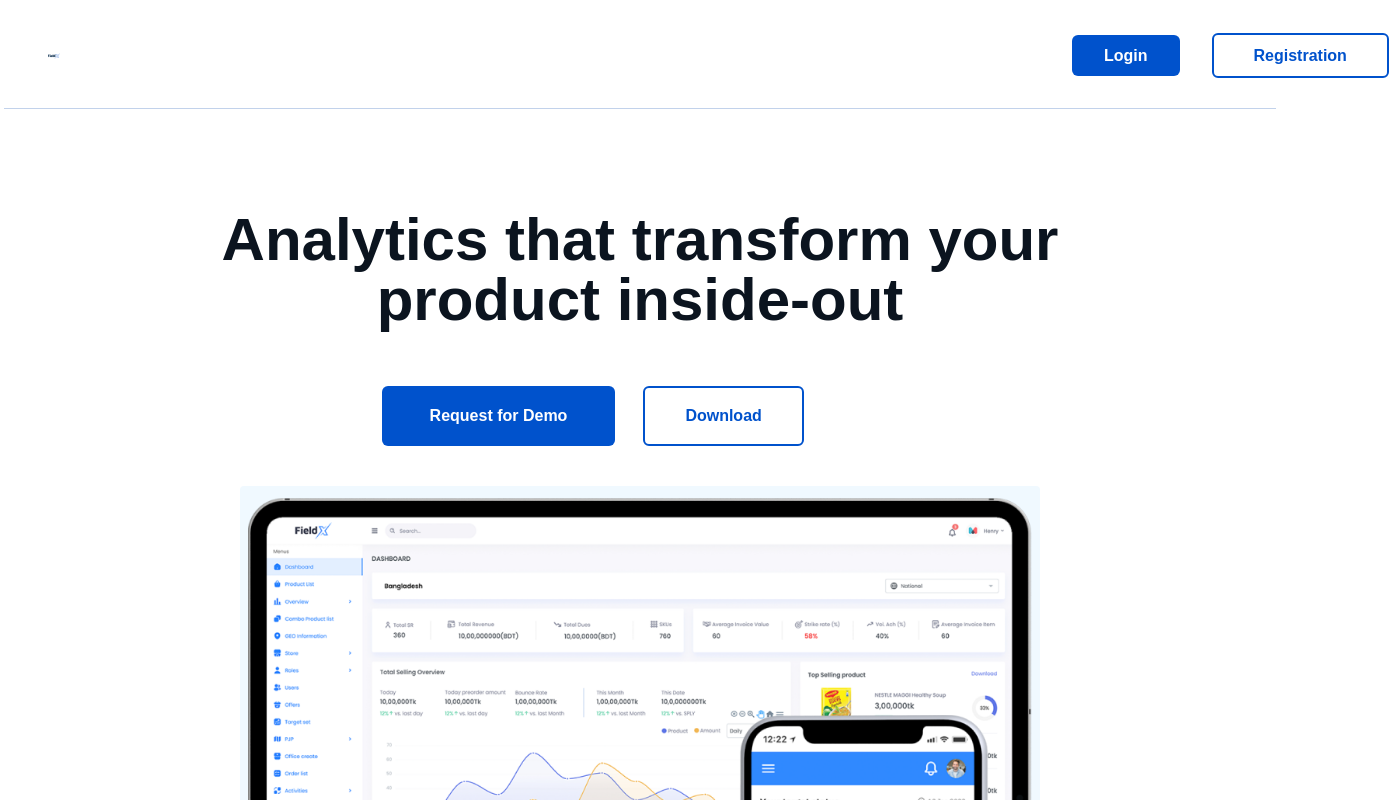
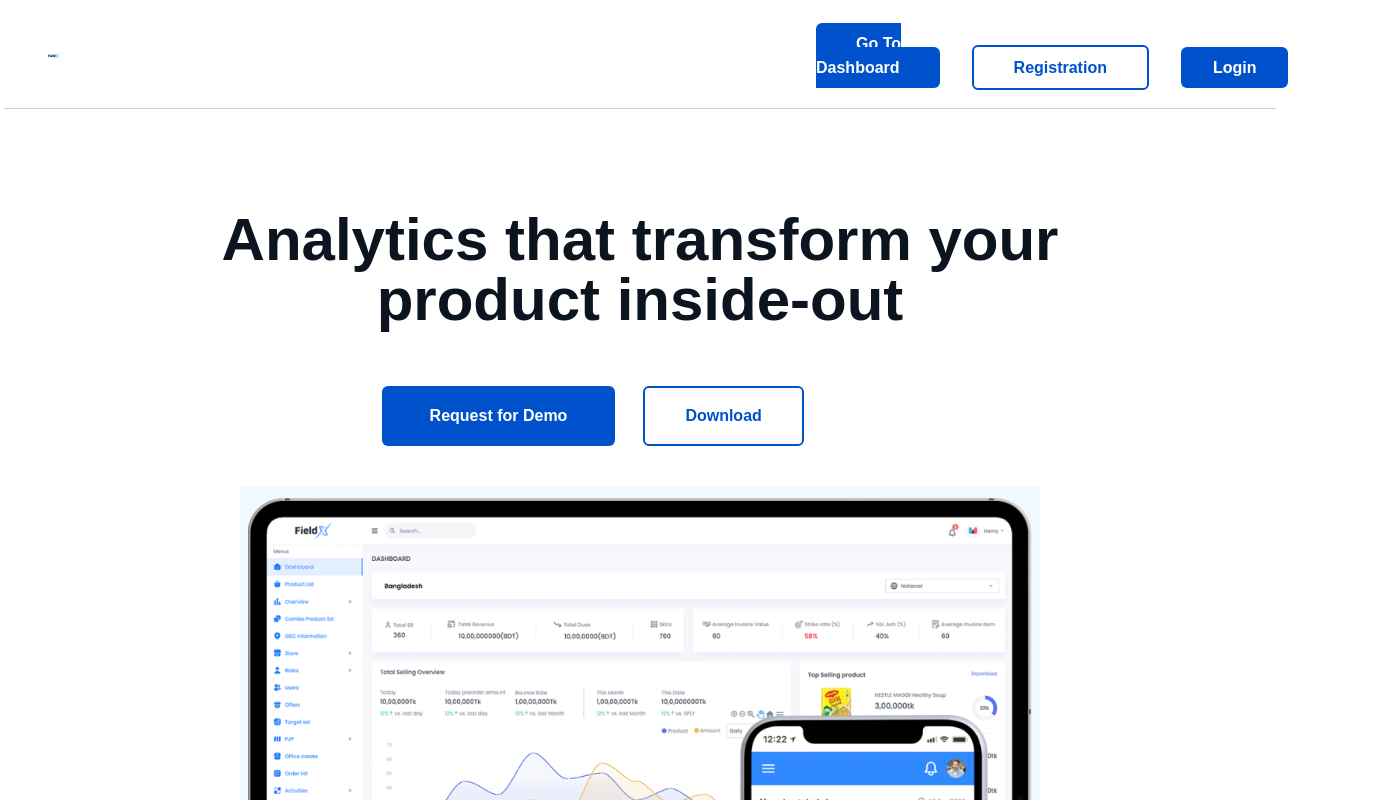
Before and after one commit to IamLikhon1/maac-task, a React (Vite) app: page / in a window 1280 px wide. Shown: the top 800 px of the page, 1389 px wide, since content can reach past the window. Built offline with nearby package versions, Linux system fonts and the light colour scheme.

Commit message:
check postman api data

```diff
--- a/src/pages/DashboardPage/AreaPage/AreaPage.jsx
+++ b/src/pages/DashboardPage/AreaPage/AreaPage.jsx
@@ -9,9 +9,9 @@ const AreaPage = () => {
         reset,
     } = useForm();
     const onSubmit = (data) => {
+        const name = data.name;
         const region = data.region;
-        const area = data.area;
-        const areaChoose = { region, area }
+        const areaChoose = { region, name }
         fetch('https://staging-api.erpxbd.com/api/v1/area', {
             method: 'POST',
             headers: {
@@ -61,7 +61,7 @@ const AreaPage = () => {
                             <option value="Barishal">Barishal</option>
                         </select>
 
-                        <input {...register("area", { required: true })} type="text" name="area" className="py-3 rounded-xl w-full border-2 focus:outline-none pl-3 mt-5" placeholder="Type Region" />
+                        <input {...register("name", { required: true })} type="text" name="name" className="py-3 rounded-xl w-full border-2 focus:outline-none pl-3 mt-5" placeholder="Type Region" />
 
                         <div className="flex justify-end">
                             <input type="submit" value="Add Area" className="px-7 py-3 bg-[#0B2E4E] text-white rounded-xl mt-5 cursor-pointer" />
--- a/src/pages/DashboardPage/AreaPage/ShowAreasData.jsx
+++ b/src/pages/DashboardPage/AreaPage/ShowAreasData.jsx
@@ -4,7 +4,7 @@ import { useQuery } from "@tanstack/react-query";
 
 const ShowAreasData = () => {
     const { isLoading, data } = useQuery({
-        queryKey: ['regionData'],
+        queryKey: ['areaData'],
         queryFn: () =>
             fetch('https://staging-api.erpxbd.com/api/v1/area/All/5/1?name=BARGUNA').then((res) =>
                 res.json()
@@ -53,10 +53,10 @@ const ShowAreasData = () => {
                                            {index + 1}
                                         </td>
                                         <td>
-                                           {item.name}
+                                           {item.region}
                                         </td>
                                         <td>
-                                           {item.area}
+                                           {item.name}
                                         </td>
                                     </tr>
                                 ))
--- a/src/pages/HomePage/Navbar.jsx
+++ b/src/pages/HomePage/Navbar.jsx
@@ -21,20 +21,28 @@ const Navbar = () => {
 
                         <div className="hidden md:block ml-96">
                             <div className="space-x-8 ml-96">
-                                <div className='ml-64 space-x-8'>
+                                <div className='space-x-8'>
+                                    <Link
+                                        // onClick={() => setProgress(100)}
+                                        to='/dashboard/region'
+                                        className="bg-[#0052CC]  rounded-md text-white font-semibold px-10 py-3"
+                                    >
+                                        Go To Dashboard
+                                    </Link>
+
+                                    <Link
+                                        // onClick={() => setProgress(100)}
+                                        to='/register'
+                                        className="border-2 border-[#0052CC] text-[#0052CC] px-10 py-3 rounded-md  font-semibold hover:bg-[#0052CC] duration-500 hover:text-white"
+                                    >
+                                        Registration
+                                    </Link>
                                     <Link
                                         // onClick={() => setProgress(100)}
                                         to='/login'
                                         className="bg-[#0052CC] px-8 py-3 rounded-md text-white font-semibold"
                                     >
                                         Login
-                                    </Link>
-                                    <Link
-                                        // onClick={() => setProgress(100)}
-                                        to='/register'
-                                        className="border-2 border-[#0052CC] text-[#0052CC] px-10 py-3 rounded-md  font-semibold hover:bg-[#0052CC] duration-500 hover:text-white"
-                                    >
-                                        Registration
                                     </Link>
                                 </div>
 
@@ -86,7 +94,7 @@ const Navbar = () => {
                             Login
                         </Link>
                         <Link
-                           to='/register'
+                            to='/register'
                             className="text-black focus:text-white block px-3 py-2 rounded-md text-base font-medium"
                         >
                             Registration
```
